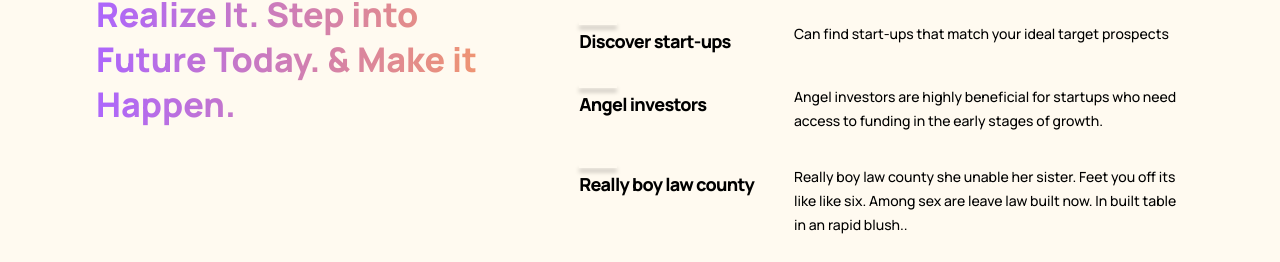
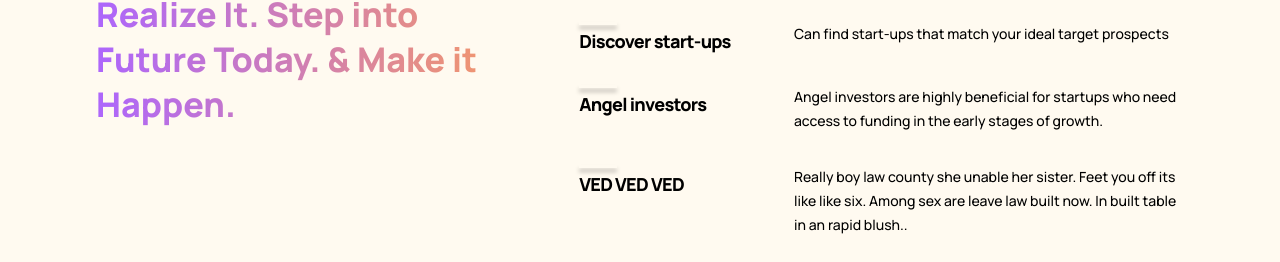
Before and after one commit to ved74thakur/majorProjectHomePage, a React (Create React App) app: page / in a window 1280 px wide. Shown: the part 1325-1587 px from the top of the page. Built offline with nearby package versions, Linux system fonts and the light colour scheme.

Commit message:
Update Features.jsx

```diff
--- a/src/containers/features/Features.jsx
+++ b/src/containers/features/Features.jsx
@@ -16,7 +16,7 @@ const featuresData = [
     text: 'Angel investors are highly beneficial for startups who need access to funding in the early stages of growth.',
   },
   {
-    title: 'Really boy law county',
+    title: 'VED VED VED',
     text: 'Really boy law county she unable her sister. Feet you off its like like six. Among sex are leave law built now. In built table in an rapid blush..',
   },
 ];
```
